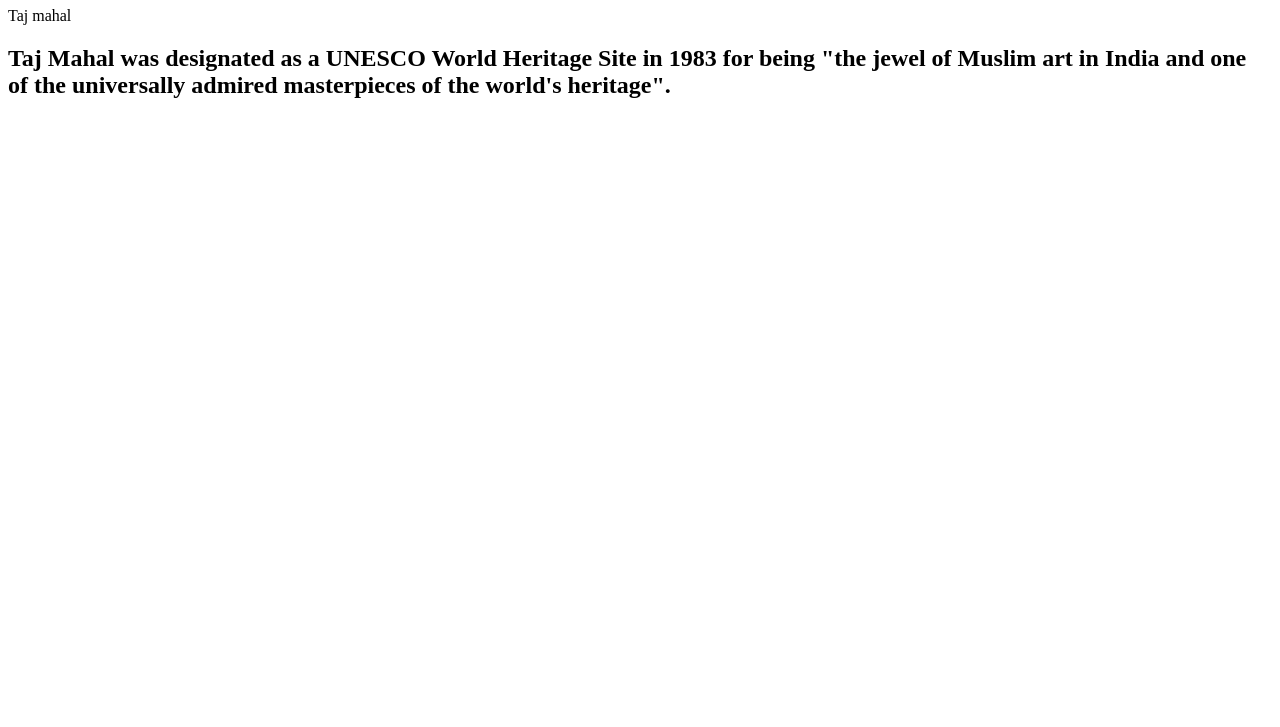
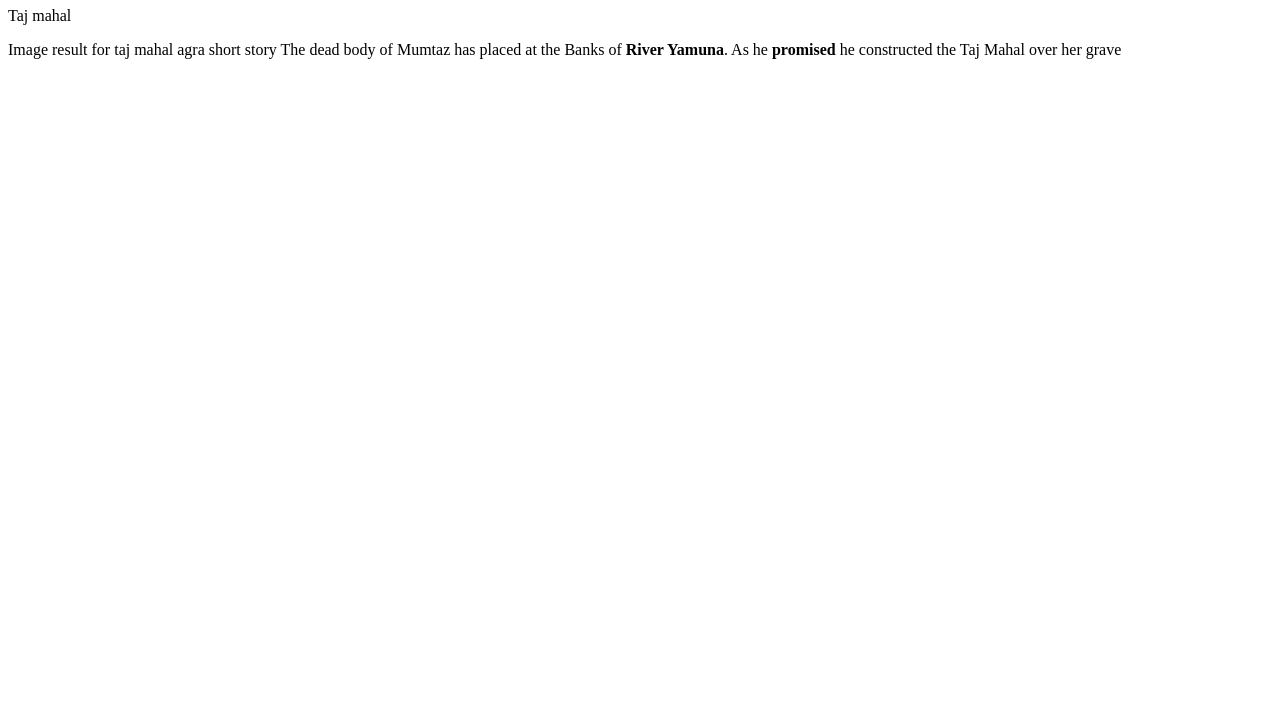
Before and after one commit to 44-563-WebApps-F21/webapps-f21-assignment-3-Prachodd, a plain HTML site: page index.html in a window 1280 px wide. Shown: the part 73-800 px from the top of the page. Drawn offline with Linux system fonts and the light colour scheme.

Commit message:
favorite

```diff
--- a/index.html
+++ b/index.html
@@ -10,7 +10,10 @@
      <title1>Taj mahal</title1>
   </head1>
      <body1>
-     <h2> Taj Mahal was designated as a UNESCO World Heritage Site in 1983 for being "the jewel of Muslim art in India and one of the universally admired masterpieces of the world's heritage".</h2>
+     <p>
+      Image result for taj mahal agra short story
+      The dead body of Mumtaz has placed at the Banks of <b>River Yamuna</b>.
+      As he <b>promised</b> he constructed the Taj Mahal over her grave</p>
     </body1>
   </head>
 </html>
```
